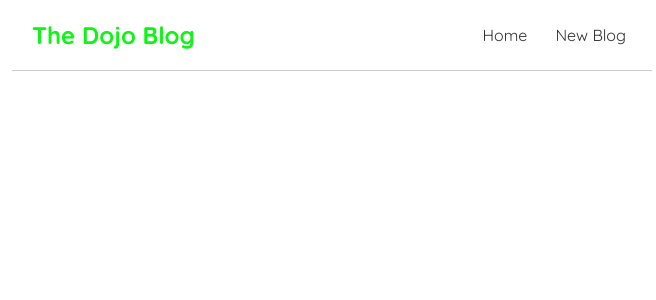
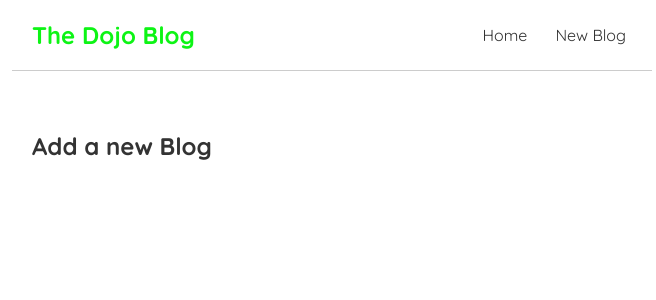
Before and after one commit to Eshwar-git1189/React-js_CRUD_operations, a React (Create React App) app in the folder crud-app/: page /create in a window 1280 px wide. Shown: the top 300 px of the page, without its empty margins (308-964 px from the left). Built offline with nearby package versions, Linux system fonts and the light colour scheme.

Commit message:
Route Parameters

```diff
--- a/crud-app/src/App.js
+++ b/crud-app/src/App.js
@@ -34,6 +34,8 @@
 import Navbar from "./Navbar.js";
 import Home from "./Home.js";
 import { BrowserRouter as Router, Route, Routes } from "react-router-dom";
+import Create from "./Create.js";
+import BlogDetails from "./BlogDetails.js";
 
 function App() {
   return (
@@ -43,6 +45,8 @@
         <div className="content">
           <Routes>
             <Route path="/" element={<Home />} />
+            <Route path="/create" element={<Create />} />
+            <Route path="/blogs/:id" element={<BlogDetails />} />
           </Routes>
         </div>
       </div>
--- /dev/null
+++ b/crud-app/src/BlogDetails.js
@@ -0,0 +1,11 @@
+import { useParams } from "react-router-dom";
+
+const BlogDetails = () => {
+const {id} = useParams(); // Grab parameters from routes
+    return (
+        <div className="blog-details">
+            <h2>Blog Details-{id}</h2>
+        </div>
+    );
+}
+export default BlogDetails;
--- a/crud-app/src/BlogList.js
+++ b/crud-app/src/BlogList.js
@@ -1,16 +1,20 @@
 //  const BlogList = ({blogs,title}) => { (We can destructure props object and instead we can directly use blogs,title
+import { Link } from "react-router-dom";
 const BlogList = (props) => {
   const blogs = props.blogs;
   const title = props.title;
   // const handleDelete = props.handleDelete;
-// Here we should not define handleDelete function
+  // Here we should not define handleDelete function
   return (
     <div className="blog-list">
       <h2>{title}</h2>
       {blogs.map((blog) => (
         <div className="blog-preview" key={blog.id}>
-          <h2>{blog.title}</h2>
-          <p>Written By {blog.author}</p>
+          <Link to={`/blogs/${blog.id}`}>
+            <h2>{blog.title}</h2>
+            <p>Written By {blog.author}</p>
+          </Link>
+
           {/* <button onClick={() => handleDelete(blog.id)}>Delete Blog</button> */}
         </div>
       ))}
--- /dev/null
+++ b/crud-app/src/Create.js
@@ -0,0 +1,9 @@
+const Create = () => {
+    return(
+        <div className="create">
+            <h2>Add a new Blog</h2>
+        </div>
+    );
+}
+
+export default Create;
--- a/crud-app/src/Navbar.js
+++ b/crud-app/src/Navbar.js
@@ -1,19 +1,11 @@
+import { Link } from "react-router-dom";
 const Navbar = () => {
   return (
     <nav className="navbar">
       <h1>The Dojo Blog</h1>
       <div className="links">
-        <a href="/">Home</a>
-        <a
-          href="/create"
-          //   style={{
-          //     color: "white",
-          //     backgroundColor: "#f1356d",
-          //     borderRadius: "8px",
-          //   }}
-        >
-          New Blog
-        </a>
+        <Link to="/">Home</Link>
+        <Link to="/create">New Blog</Link>
       </div>
     </nav>
   );
--- a/crud-app/src/index.css
+++ b/crud-app/src/index.css
@@ -48,13 +48,12 @@
   font-style: italic;
 }
 
-.blog-list h2:hover{
+.blog-list h2:hover {
   color: blueviolet;
 }
 
-
-.blog-preview h2:hover{
-  color:#0df415;
+.blog-preview h2:hover {
+  color: #0df415;
 }
 
 .blog-preview h2 {
@@ -62,3 +61,6 @@
   color: blueviolet;
   margin-bottom: 8px;
 }
+.blog-preview a {
+  text-decoration: none;
+}
--- a/crud-app/src/useFetch.js
+++ b/crud-app/src/useFetch.js
@@ -21,7 +21,7 @@
           setError(err.message);
           setIsPending(false);
         });
-    }, 1000);
+    }, 500);
   }, [url]);
   return { data, isPending, error };
 };
```
